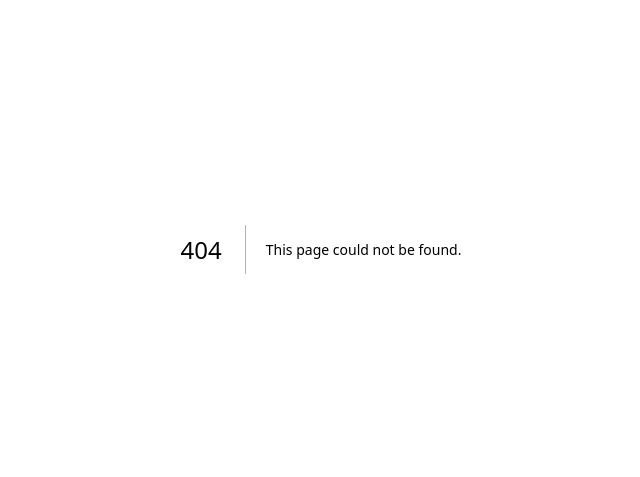
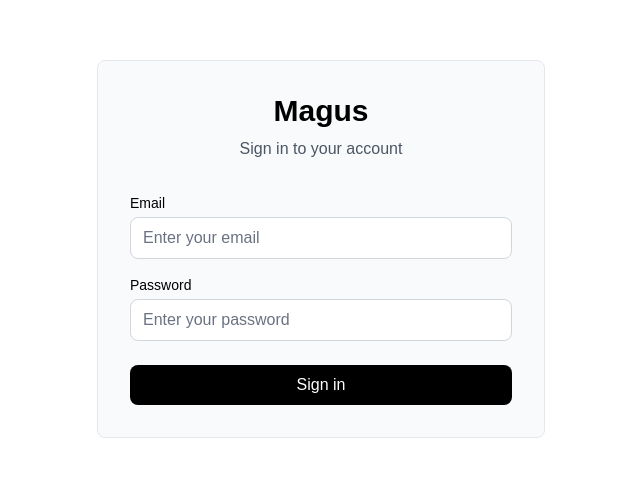
Before and after one commit to seannash/magus, a Next.js app in the folder app/: page /login in a window 1280 px wide. Before the commit this address had no page. Shown: the part 151-628 px from the top of the page, without its empty margins (319-959 px from the left). Built offline with nearby package versions, Linux system fonts and the light colour scheme.

Commit message:
Login redirection

```diff
--- /dev/null
+++ b/app/app/login/page.tsx
@@ -0,0 +1,112 @@
+'use client';
+
+import { useState } from 'react';
+import { useRouter } from 'next/navigation';
+
+export default function LoginPage() {
+  const [email, setEmail] = useState('');
+  const [password, setPassword] = useState('');
+  const [error, setError] = useState('');
+  const [loading, setLoading] = useState(false);
+  const router = useRouter();
+
+  const handleSubmit = async (e: React.FormEvent) => {
+    e.preventDefault();
+    setError('');
+    setLoading(true);
+
+    try {
+      const response = await fetch('/api/auth/login', {
+        method: 'POST',
+        headers: {
+          'Content-Type': 'application/json',
+        },
+        credentials: 'include',
+        body: JSON.stringify({ email, password }),
+      });
+
+      const data = await response.json();
+
+      if (response.ok) {
+        router.replace('/chat');
+      } else {
+        setError(data.error || 'Login failed');
+      }
+    } catch (err) {
+      setError('An error occurred. Please try again.');
+    } finally {
+      setLoading(false);
+    }
+  };
+
+  return (
+    <div className="flex min-h-screen items-center justify-center bg-white dark:bg-black">
+      <div className="w-full max-w-md space-y-8 rounded-lg border border-gray-200 bg-gray-50 p-8 dark:border-gray-800 dark:bg-gray-900">
+        <div className="text-center">
+          <h1 className="text-3xl font-semibold text-black dark:text-white">
+            Magus
+          </h1>
+          <p className="mt-2 text-gray-600 dark:text-gray-400">
+            Sign in to your account
+          </p>
+        </div>
+
+        <form onSubmit={handleSubmit} className="mt-8 space-y-6">
+          <div className="space-y-4">
+            <div>
+              <label
+                htmlFor="email"
+                className="block text-sm font-medium text-black dark:text-white"
+              >
+                Email
+              </label>
+              <input
+                id="email"
+                name="email"
+                type="email"
+                required
+                value={email}
+                onChange={(e) => setEmail(e.target.value)}
+                className="mt-1 block w-full rounded-lg border border-gray-300 bg-white px-3 py-2 text-black placeholder-gray-500 focus:border-black focus:outline-none focus:ring-2 focus:ring-black dark:border-gray-700 dark:bg-gray-800 dark:text-white dark:placeholder-gray-400 dark:focus:border-white dark:focus:ring-white"
+                placeholder="Enter your email"
+              />
+            </div>
+
+            <div>
+              <label
+                htmlFor="password"
+                className="block text-sm font-medium text-black dark:text-white"
+              >
+                Password
+              </label>
+              <input
+                id="password"
+                name="password"
+                type="password"
+                required
+                value={password}
+                onChange={(e) => setPassword(e.target.value)}
+                className="mt-1 block w-full rounded-lg border border-gray-300 bg-white px-3 py-2 text-black placeholder-gray-500 focus:border-black focus:outline-none focus:ring-2 focus:ring-black dark:border-gray-700 dark:bg-gray-800 dark:text-white dark:placeholder-gray-400 dark:focus:border-white dark:focus:ring-white"
+                placeholder="Enter your password"
+              />
+            </div>
+          </div>
+
+          {error && (
+            <div className="rounded-lg bg-red-50 p-3 text-sm text-red-600 dark:bg-red-900/20 dark:text-red-400">
+              {error}
+            </div>
+          )}
+
+          <button
+            type="submit"
+            disabled={loading}
+            className="w-full rounded-lg bg-black px-4 py-2 font-medium text-white transition-colors hover:bg-gray-800 disabled:cursor-not-allowed disabled:opacity-50 dark:bg-white dark:text-black dark:hover:bg-gray-200"
+          >
+            {loading ? 'Signing in...' : 'Sign in'}
+          </button>
+        </form>
+      </div>
+    </div>
+  );
+}
--- a/app/app/page.tsx
+++ b/app/app/page.tsx
@@ -1,65 +1,33 @@
-import Image from "next/image";
+'use client';
+
+import { useEffect } from 'react';
+import { useRouter } from 'next/navigation';
 
 export default function Home() {
+  const router = useRouter();
+
+  useEffect(() => {
+    // Check authentication status
+    fetch('/api/auth/session')
+      .then((res) => {
+        if (res.ok) {
+          // User is logged in, redirect to chat
+          router.replace('/chat');
+        } else {
+          // User is not logged in, redirect to login
+          router.replace('/login');
+        }
+      })
+      .catch(() => {
+        // Error checking session, redirect to login
+        router.replace('/login');
+      });
+  }, [router]);
+
+  // Show loading state while checking auth
   return (
-    <div className="flex min-h-screen items-center justify-center bg-zinc-50 font-sans dark:bg-black">
-      <main className="flex min-h-screen w-full max-w-3xl flex-col items-center justify-between py-32 px-16 bg-white dark:bg-black sm:items-start">
-        <Image
-          className="dark:invert"
-          src="/next.svg"
-          alt="Next.js logo"
-          width={100}
-          height={20}
-          priority
-        />
-        <div className="flex flex-col items-center gap-6 text-center sm:items-start sm:text-left">
-          <h1 className="max-w-xs text-3xl font-semibold leading-10 tracking-tight text-black dark:text-zinc-50">
-            To get started, edit the page.tsx file.
-          </h1>
-          <p className="max-w-md text-lg leading-8 text-zinc-600 dark:text-zinc-400">
-            Looking for a starting point or more instructions? Head over to{" "}
-            <a
-              href="https://vercel.com/templates?framework=next.js&utm_source=create-next-app&utm_medium=appdir-template-tw&utm_campaign=create-next-app"
-              className="font-medium text-zinc-950 dark:text-zinc-50"
-            >
-              Templates
-            </a>{" "}
-            or the{" "}
-            <a
-              href="https://nextjs.org/learn?utm_source=create-next-app&utm_medium=appdir-template-tw&utm_campaign=create-next-app"
-              className="font-medium text-zinc-950 dark:text-zinc-50"
-            >
-              Learning
-            </a>{" "}
-            center.
-          </p>
-        </div>
-        <div className="flex flex-col gap-4 text-base font-medium sm:flex-row">
-          <a
-            className="flex h-12 w-full items-center justify-center gap-2 rounded-full bg-foreground px-5 text-background transition-colors hover:bg-[#383838] dark:hover:bg-[#ccc] md:w-[158px]"
-            href="https://vercel.com/new?utm_source=create-next-app&utm_medium=appdir-template-tw&utm_campaign=create-next-app"
-            target="_blank"
-            rel="noopener noreferrer"
-          >
-            <Image
-              className="dark:invert"
-              src="/vercel.svg"
-              alt="Vercel logomark"
-              width={16}
-              height={16}
-            />
-            Deploy Now
-          </a>
-          <a
-            className="flex h-12 w-full items-center justify-center rounded-full border border-solid border-black/[.08] px-5 transition-colors hover:border-transparent hover:bg-black/[.04] dark:border-white/[.145] dark:hover:bg-[#1a1a1a] md:w-[158px]"
-            href="https://nextjs.org/docs?utm_source=create-next-app&utm_medium=appdir-template-tw&utm_campaign=create-next-app"
-            target="_blank"
-            rel="noopener noreferrer"
-          >
-            Documentation
-          </a>
-        </div>
-      </main>
+    <div className="flex min-h-screen items-center justify-center bg-white dark:bg-black">
+      <div className="text-gray-500 dark:text-gray-400">Loading...</div>
     </div>
   );
 }
--- /dev/null
+++ b/app/proxy.ts
@@ -0,0 +1,46 @@
+import { NextRequest, NextResponse } from 'next/server';
+import { jwtVerify } from 'jose';
+
+const SECRET_KEY = process.env.AUTH_SECRET || 'your-secret-key-change-in-production';
+
+async function verifyToken(token: string): Promise<boolean> {
+  try {
+    await jwtVerify(token, new TextEncoder().encode(SECRET_KEY));
+    return true;
+  } catch {
+    return false;
+  }
+}
+
+export async function proxy(request: NextRequest) {
+  const { pathname } = request.nextUrl;
+  const token = request.cookies.get('auth-token')?.value;
+  const isAuthenticated = token ? await verifyToken(token) : false;
+
+  // Public routes that don't require authentication
+  const publicRoutes = ['/login', '/users'];
+  const isPublicRoute = publicRoutes.includes(pathname) || pathname.startsWith('/api/auth/login') || pathname.startsWith('/api/users');
+
+  // Handle root path
+  if (pathname === '/') {
+    if (isAuthenticated) {
+      return NextResponse.redirect(new URL('/chat', request.url));
+    } else {
+      return NextResponse.redirect(new URL('/login', request.url));
+    }
+  }
+
+  // Allow public routes
+  if (isPublicRoute) {
+    return NextResponse.next();
+  }
+
+  // Protect authenticated routes (chat, etc.)
+  if (pathname.startsWith('/chat')) {
+    if (!isAuthenticated) {
+      return NextResponse.redirect(new URL('/login', request.url));
+    }
+  }
+
+  return NextResponse.next();
+}
```
